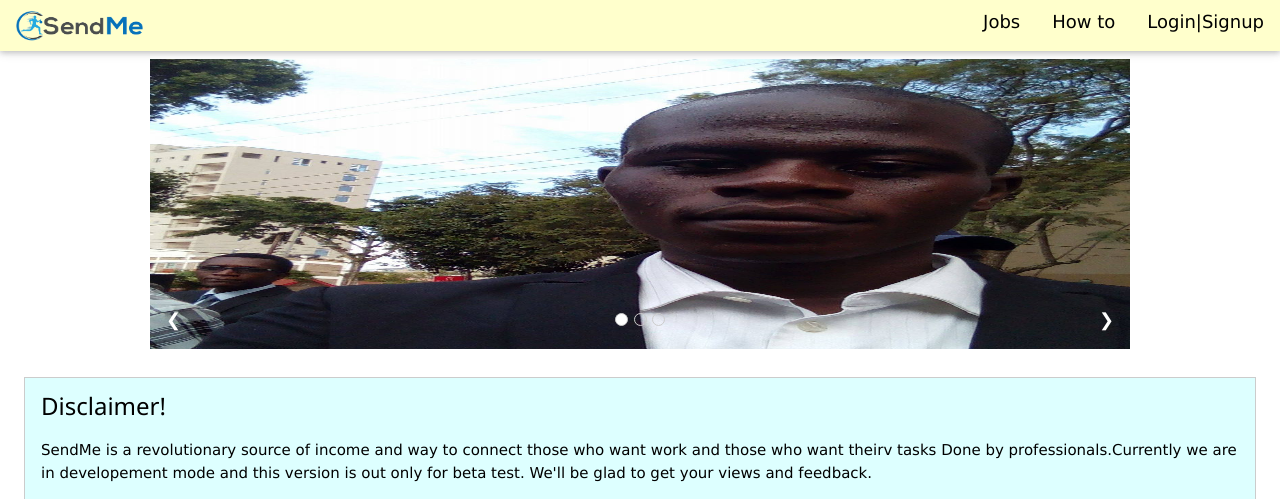
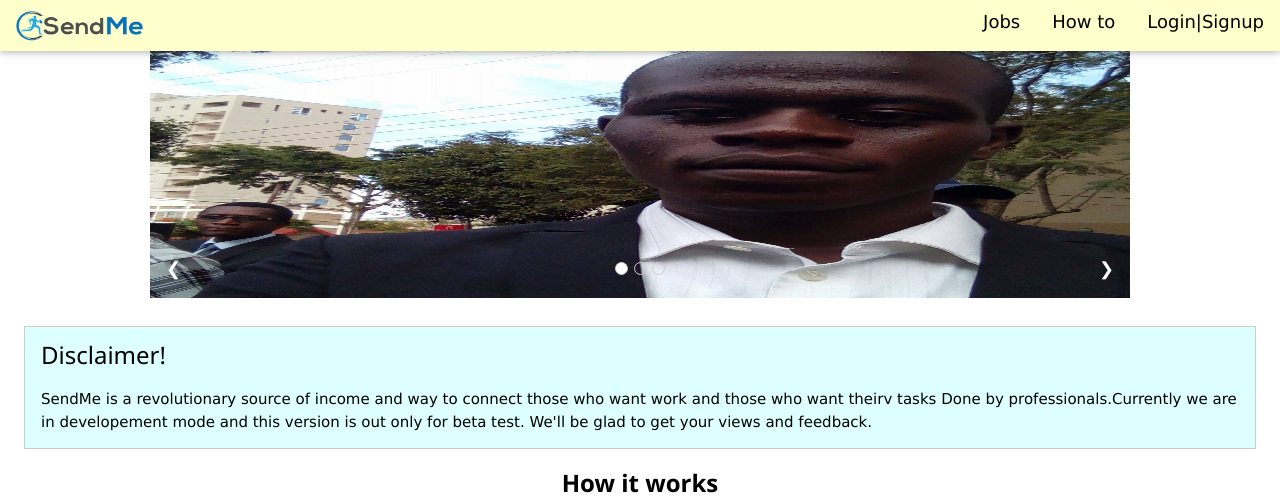
Before and after one commit to Symonss/sendMe, a Django app: page / in a window 1280 px wide. Shown: the top 499 px of the page. Run offline with Django 3.2, Linux system fonts and the light colour scheme.

Commit message:
most parts done

```diff
--- a/coreapp/templates/coreapp/home.html
+++ b/coreapp/templates/coreapp/home.html
@@ -13,7 +13,7 @@
 </style>
 <body>
 
-  <div class="w3-bar w3-large w3-pale-yellow w3-card-2 w3-left-align">
+  <div class="w3-bar w3-top w3-large w3-pale-yellow w3-card-2 w3-left-align">
     <a class="w3-hide-medium w3-hide-large w3-bar-item w3-button
     w3-opennav w3-right" href="javascript:void(0);" onclick="myFunction()">☰</a>
     <a class="w3-bar-item w3-buttn  " href="#">
@@ -23,8 +23,9 @@
     <a class="w3-hide-small w3-bar-item w3-button w3-right" href="#">Jobs</a>
   </div>
 
-  <div id="demo" class="w3-hide w3-hide-large w3-hide-medium">
-    <div class="w3-bar-block w3-left-align w3-large w3-pale-yellow">
+  <div id="demo" class="w3-hide w3-hide-large  w3-hide-medium">
+    <div class="w3-bar-block  w3-left-align w3-large w3-pale-yellow">
+      <br><br>
       <a class=" w3-bar-item w3-button"href="#">Jobs</a>
       <a class=" w3-bar-item w3-button"href="#">How to</a>
       <a class=" w3-bar-item w3-button"href="#">Login|Signup</a>
```
